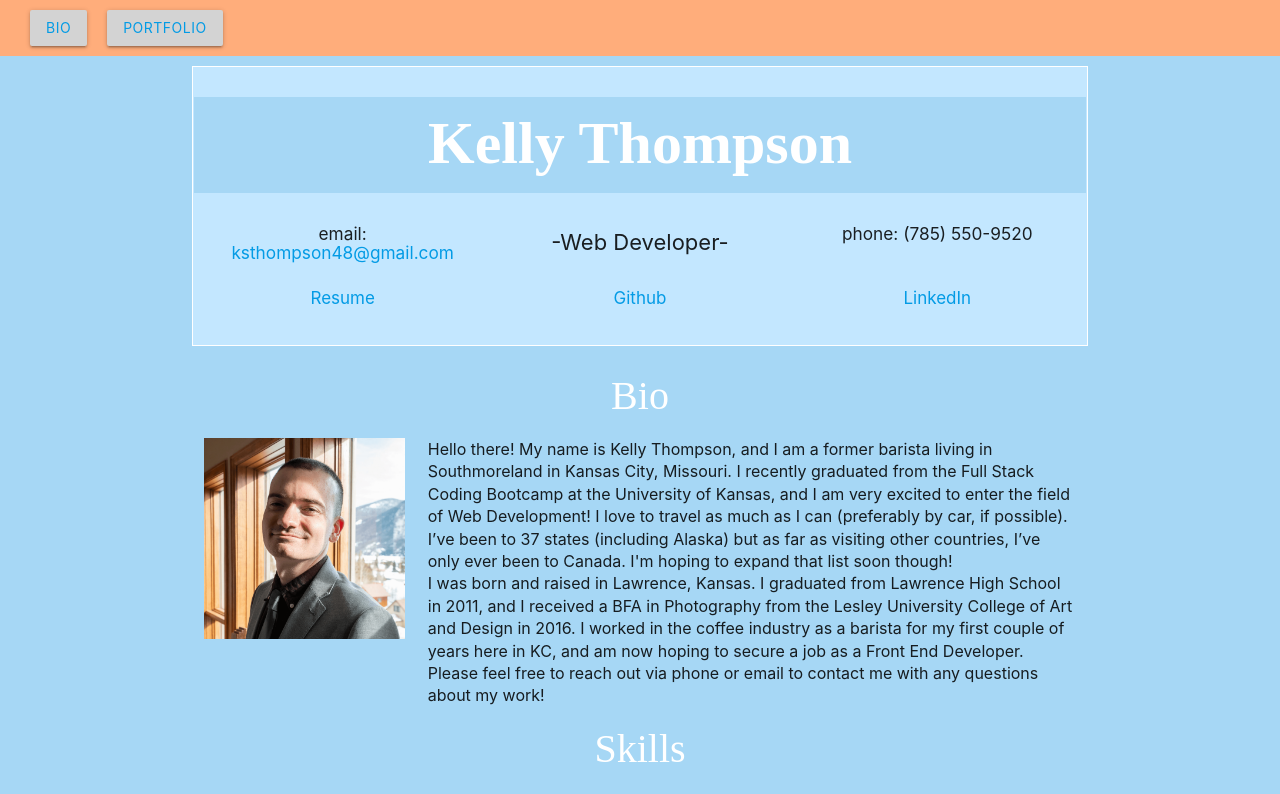
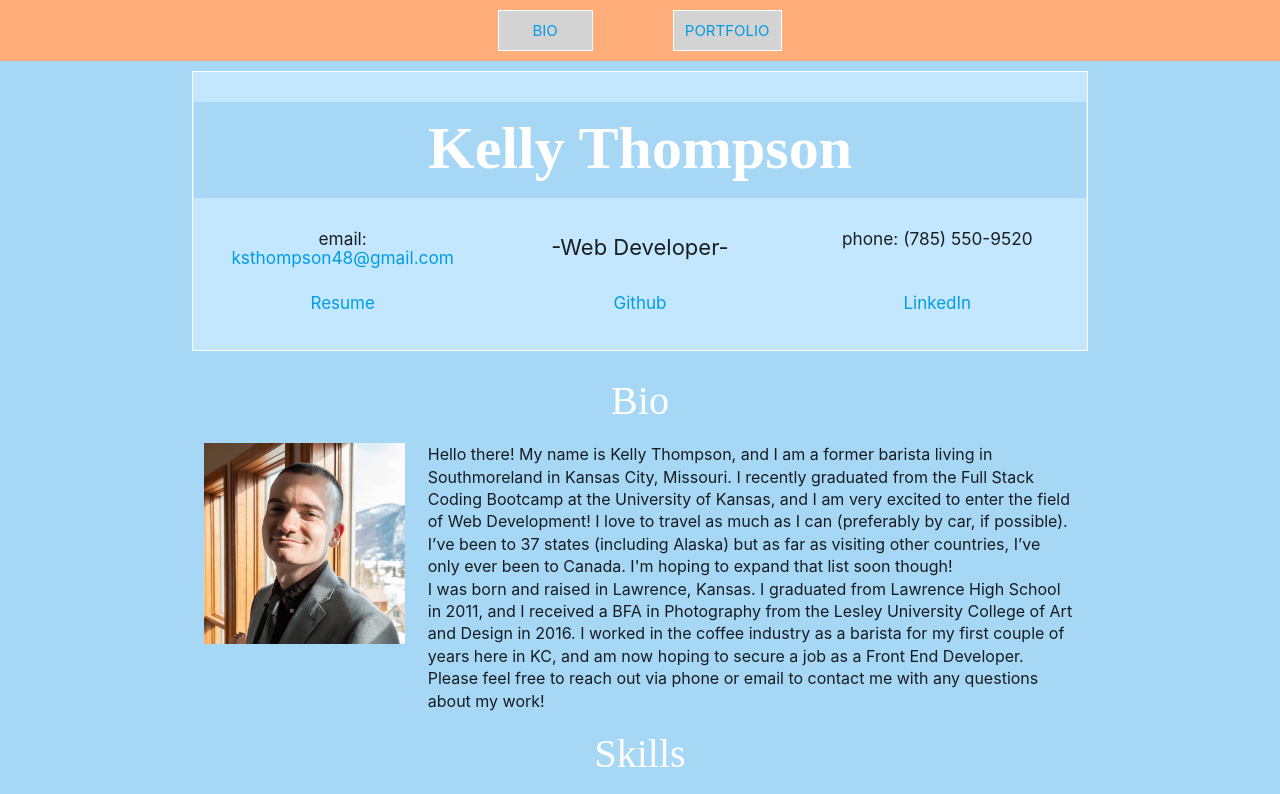
Before and after one commit to kelstho/kelstho.github.io, a React (Create React App) app: page / in a window 1280 px wide. Shown: the top 794 px of the page. Built offline with nearby package versions, Linux system fonts and the light colour scheme; a web font is replaced by a local one.

Commit message:
update navbar

```diff
--- a/src/assets/css/Navbar.css
+++ b/src/assets/css/Navbar.css
@@ -3,7 +3,15 @@
   padding: 10px;
 }
 
-.btn {
-  margin-left: 20px;
+.button {
+  padding: 11px;
+  margin: 0px 40px 0px 40px;
   background-color: lightgrey;
+  border-style: solid;
+  border-color: white;
+  border-width: 1px;
 }
+
+#bio-button {
+  padding: 11px 34px 11px 33px;
+}
--- a/src/components/Navbar.js
+++ b/src/components/Navbar.js
@@ -4,25 +4,23 @@ import "../assets/css/Navbar.css";
 
 function Navbar() {
   return (
-    <div className="nav-wrapper">
-      <li className="waves-effect btn">
+    <div className="nav-wrapper center-align">
+      <button className="button" id="bio-button">
         <Link
           to="/"
-          className={
-            window.location.pathname === "/" || window.location.pathname === "/bio"
-          }
+          className={window.location.pathname === "/" || window.location.pathname === "/bio"}
         >
-          Bio
+          BIO
       </Link>
-      </li>
-      <li className="waves-effect btn">
+      </button>
+      <button className="button">
         <Link
-        to="/portfolio"
-        className={window.location.pathname === "/portfolio"}
+          to="/portfolio"
+          className={window.location.pathname === "/portfolio"}
         >
-          Portfolio
+          PORTFOLIO
         </Link>
-      </li>
+      </button>
     </div>
   );
 }
```
